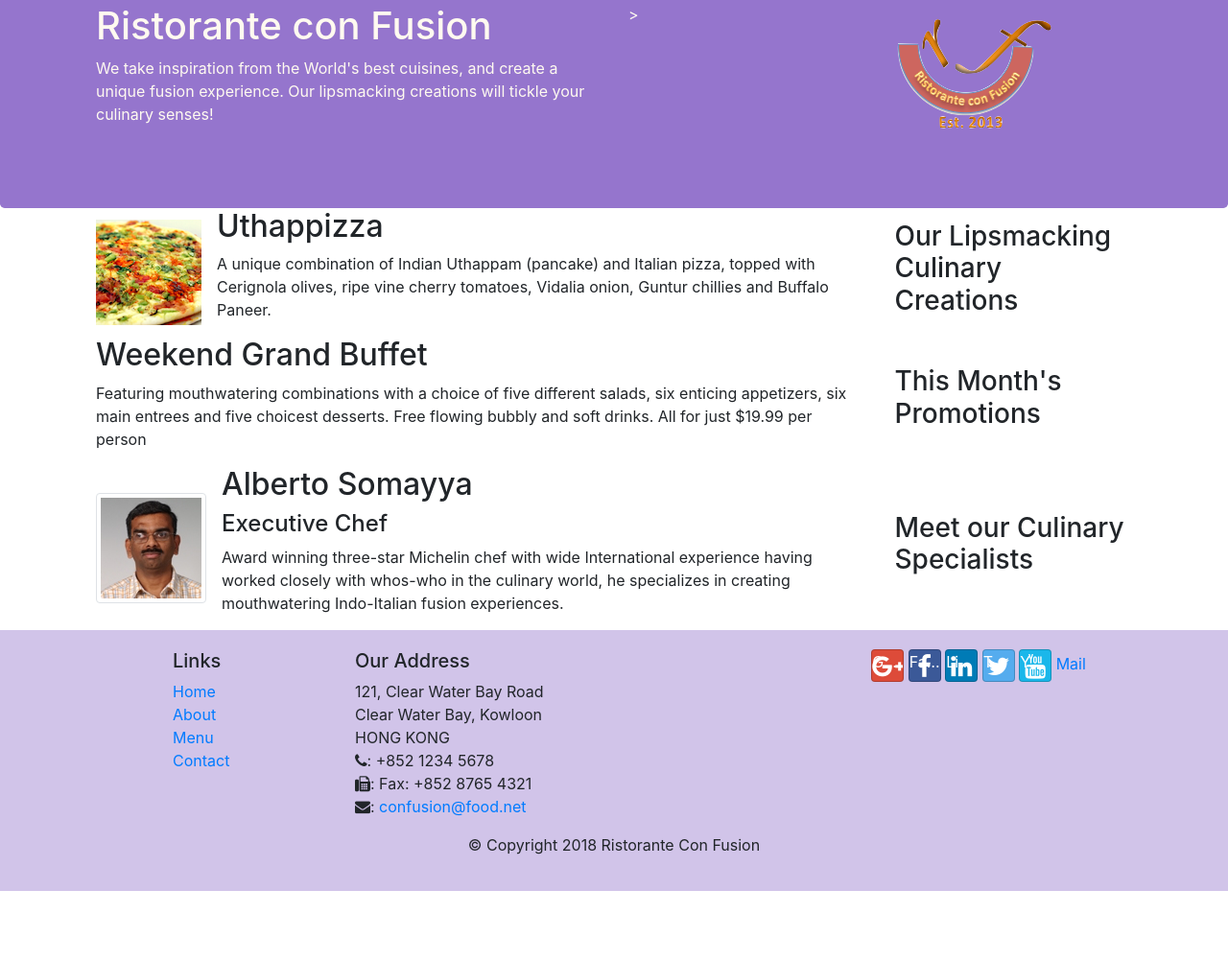
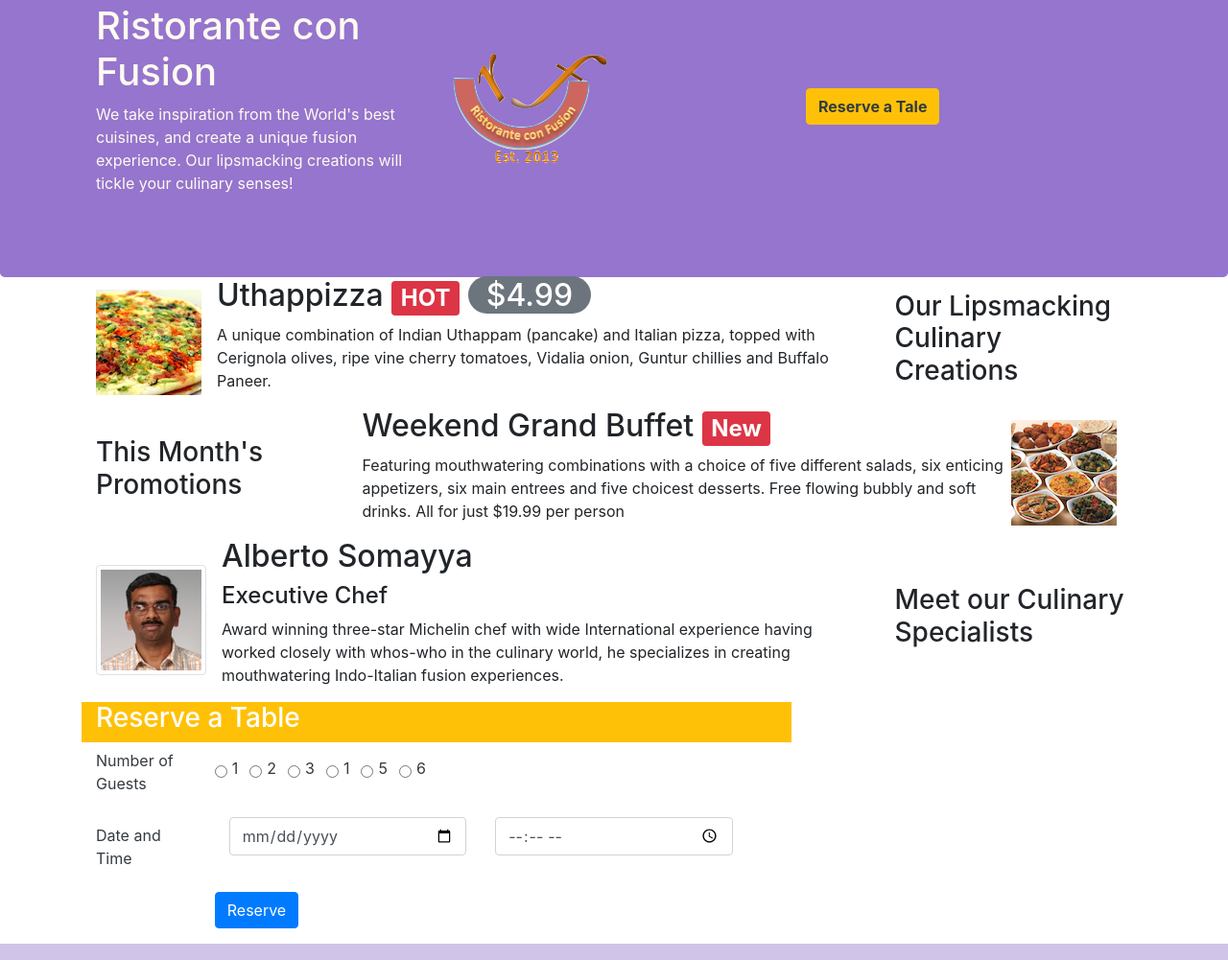
Before and after one commit to alfieraesmith/fullstackwebdev_course1, a website: page index.html in a window 1280 px wide. Shown: the part 117-1118 px from the top of the page at 96% size. Before the commit the page ends 1046 px from the top, so only its background shows below. Drawn offline with nearby package versions, Linux system fonts and the light colour scheme.

Commit message:
index.html completed for ass2. Reserve a table form completed

```diff
--- a/index.html
+++ b/index.html
@@ -134,7 +134,7 @@
 
                  for all others sm to xl, it will occupy half (6/12)
                  -->
-                <div class="col-12 col-sm-6">
+                <div class="col-12 col-sm-4 order-first align-self-center">
                     <h1>Ristorante con Fusion</h1>
                     <p>We take inspiration from the World's best cuisines, and create a unique fusion experience. Our lipsmacking creations will tickle your culinary senses!</p>
                 </div>
@@ -142,10 +142,11 @@
                 we're saying whatever we put here should:
                 xsmall: occupy whole screen
                 small - XL: ooccupy remaining columns (6-12) -->
-                <div class="col-12 col-sm">>
+                <div class="col-12 col-sm-4 align-self-center">
+                    <img src="img/logo.png" class="img-fluid">
                 </div>
-                <div class="col-12 col-sm align-self-center">
-                    <img src="img/logo.png" class="img-fluid">
+                <div class="col-12 col-sm-4 align-self-center">
+                    <a role="button" class="btn btn-warning text-dark" href="#FORM"> <strong> Reserve a Tale </strong> </a>
                 </div>
             </div>
         </div>
@@ -202,8 +203,11 @@
                     <img class="d-flex mr-3 image-thumbnail align-self-center"
                         src="img/uthappizza.png" alt="uthapizza">
                     <div class="media-body">
-                    <h2 class="mt-0"> Uthappizza </h2>
-                    <p>A unique combination of Indian Uthappam (pancake) and Italian pizza, topped with Cerignola olives, ripe vine cherry tomatoes, Vidalia onion, Guntur chillies and Buffalo Paneer.</p>
+                    <h2 class="mt-0"> Uthappizza
+                        <span class="badge badge-danger"> HOT</span>
+                        <span class="bady badge-pill badge-secondary">$4.99</span>
+                    </h2>
+                    <p class="d-none d-sm-block">A unique combination of Indian Uthappam (pancake) and Italian pizza, topped with Cerignola olives, ripe vine cherry tomatoes, Vidalia onion, Guntur chillies and Buffalo Paneer.</p>
                     </div>
                 </div>
             </div>
@@ -211,12 +215,18 @@
 
 
         <div  class = "row row-content align-items-center">
-            <div class="col-12 col-sm-4 col-md-3">
+            <div class="col-12 col-sm-4 col-md-3 order-sm-first">
                 <h3>This Month's Promotions</h3>
             </div>
-            <div class= "col col-sm  order-sm-first  col-md" >
-                <h2>Weekend Grand Buffet</h2>
-                <p>Featuring mouthwatering combinations with a choice of five different salads, six enticing appetizers, six main entrees and five choicest desserts. Free flowing bubbly and soft drinks. All for just $19.99 per person </p>
+            <div class="media col col-sm  order-sm-last" >
+                <div class="media-body">
+                    <h2 class="mt-0">Weekend Grand Buffet
+                        <span class="badge badge-danger"> New </span>
+                    </h2>
+                    <p class="d-none d-sm-block">Featuring mouthwatering combinations with a choice of five different salads, six enticing appetizers, six main entrees and five choicest desserts. Free flowing bubbly and soft drinks. All for just $19.99 per person </p>
+                </div>
+                <img class="d-flex mr-3 image-thumbnail align-self-center"
+                     src="./img/buffet.png" alt="buffet">
             </div>
         </div>
 
@@ -227,13 +237,71 @@
             <div class= "col col-sm order-sm-first col-md">
                 <div class="media">
                     <img class="d-flex mr-3 align-self-center img-thumbnail"
-                         src="img/alberto.png", alt="alberto">
+                         src="./img/alberto.png" alt="alberto">
                     <div class="media-body">
                         <h2>Alberto Somayya</h2>
                         <h4>Executive Chef</h4>
-                        <p>Award winning three-star Michelin chef with wide International experience having worked closely with whos-who in the culinary world, he specializes in creating mouthwatering Indo-Italian fusion experiences. </p>
+                        <p class="d-none d-sm-block">Award winning three-star Michelin chef with wide International experience having worked closely with whos-who in the culinary world, he specializes in creating mouthwatering Indo-Italian fusion experiences. </p>
                     </div>
                 </div>
+            </div>
+        </div>
+        <div class="row row-content align-content-center">
+            <div class="col-12 col-sm-8 bg-warning text-white">
+                <h3>Reserve a Table</h3>
+            </div>
+            <div class="col-12 col-md-9 text-dark">
+                <form>
+                    <a name="FORM"></a>
+                    <div class="form-group">
+                        <div class="row">
+                            <legend class="col-form-label col-sm-2"> Number of Guests </legend>
+                            <div class="form-check-inline">
+                                <input class="form-check-input" type="radio" name="radio1"
+                                        id="radio1" value="1">
+                                <label  class=form-check-label" for="radio1">1</label>
+                            </div>
+                            <div class="form-check-inline">
+                                <input class="form-check-input" type="radio" name="radio2"
+                                       id="radio2" value="1">
+                                <label  class=form-check-label" for="radio2">2</label>
+                            </div>
+                           <div class="form-check-inline">
+                                <input class="form-check-input" type="radio" name="radio3"
+                                       id="radio3" value="3">
+                                <label  class=form-check-label" for="radio3">3</label>
+                           </div>
+                            <div class="form-check-inline">
+                                <input class="form-check-input" type="radio" name="radio4"
+                                       id="radio4" value="4">
+                                <label  class=form-check-label" for="radio4">1</label>
+                            </div>
+                            <div class="form-check-inline">
+                                <input class="form-check-input" type="radio" name="radio5"
+                                       id="radio5" value="5">
+                                <label  class=form-check-label" for="radio5">5</label>
+                            </div>
+                            <div class="form-check-inline">
+                                <input class="form-check-input" type="radio" name="radio6"
+                                       id="radio6" value="6">
+                                <label  class=form-check-label" for="radio6">6</label>
+                            </div>
+                        </div>
+                    </div>
+                    <div class="form-group row">
+                        <label for="date" class="col-12 col-md-2 col-form-label">Date and Time</label>
+                        <div class="col-12 col-md-4">
+                            <input type="Date" class="form-control" id="date" name="date" placeholder="Date">
+                        </div>
+                        <div class="col-12 col-md-4">
+                            <input type="Time" class="form-control" id="time" name="time">
+                        </div>
+                    </div>
+                    <div class="form-group row">
+                        <div class="offset-md-2 bg-primary"></div>
+                        <button type="submit" class="btn btn-primary"> Reserve </button>
+                    </div>
+                </form>
             </div>
         </div>
     </div>
```
Also changed, not shown: aboutus.html (+18 -0 lines), notes.md (+64 -0 lines), assignments/week2/screencapture-localhost-3000-index-html-2018-09-27-14_43_15.png (added).
